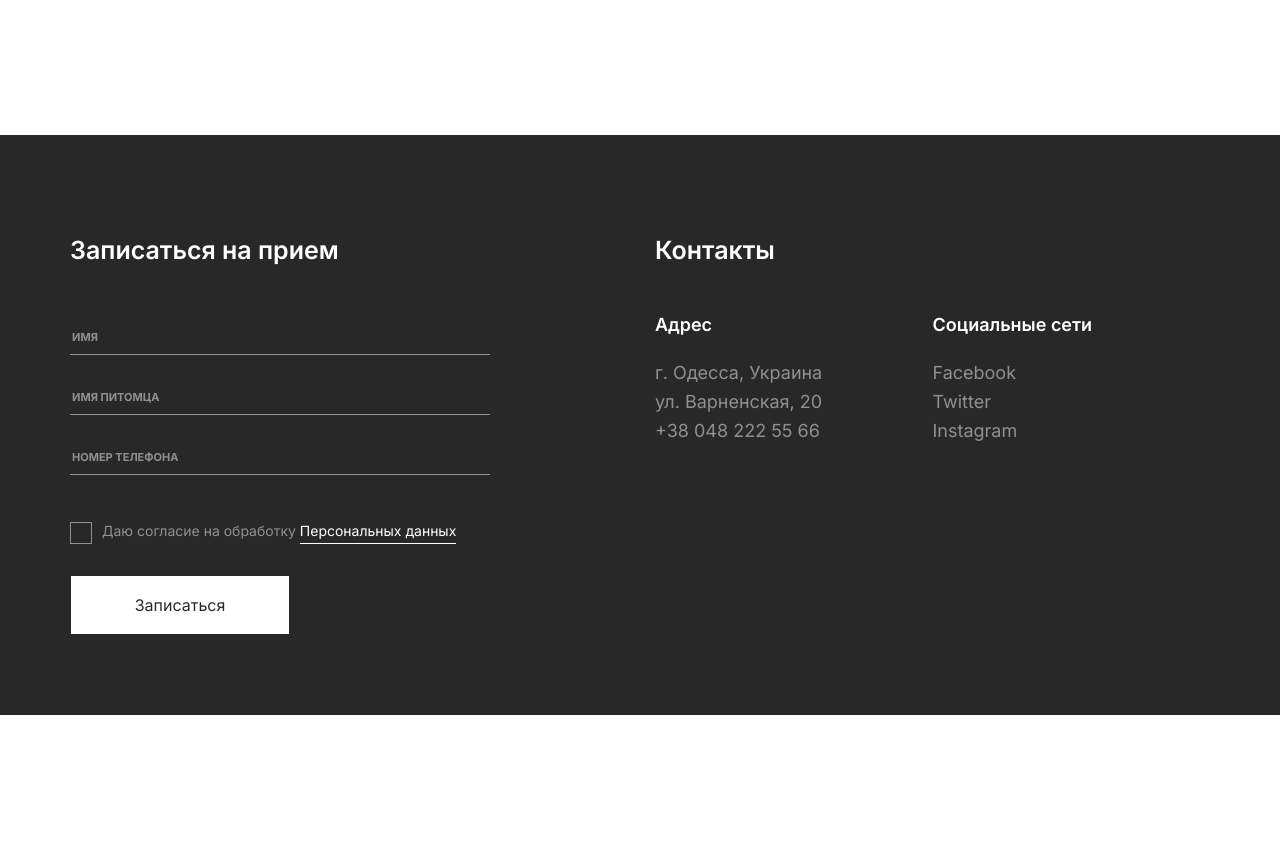
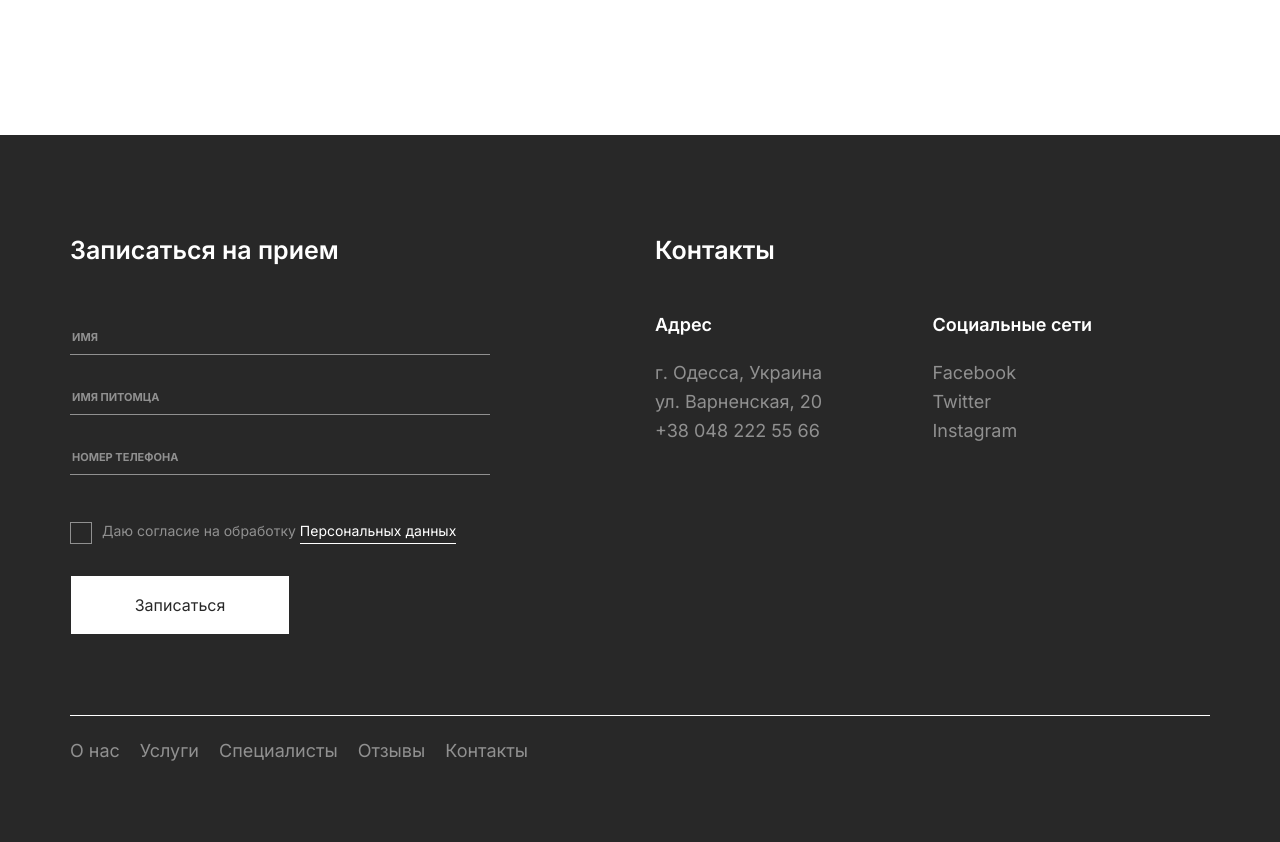
Before and after one commit to ogienkoura/vet-clinic-pet, a website: page index.html in a window 1280 px wide. Shown: the part 8426-9268 px from the top of the page. Before the commit the page ends 9141 px from the top, so only its background shows below. Drawn offline with nearby package versions, Linux system fonts and the light colour scheme.

Commit message:
сверстал футер

```diff
--- a/assets/scss/_common.scss
+++ b/assets/scss/_common.scss
@@ -572,3 +572,52 @@ header {
     }
   }
 }
+
+.footer {
+  background-color: $color-black;
+  &__block {
+    border-top: 1px solid $color-light;
+  }
+  &__contacts {
+    display: flex;
+    list-style: none;
+    padding: 0;
+    margin-top: 25px;
+    margin-bottom: 80px;
+
+    &-link {
+      margin-left: 20px;
+      position: relative;
+    }
+    &-link:first-child {
+      margin-left: 0;
+    }
+    &-link a {
+      color: $color-gray;
+      text-decoration: none;
+      font-size: 18px;
+      font-weight: 400;
+    }
+    &-link::before {
+      content: "";
+      width: 100%;
+      height: 1px;
+      background-color: $color-light;
+      position: absolute;
+      left: 0;
+      bottom: -5px;
+      transform: scaleX(0);
+      transition: transform 0.25s;
+      transform-origin: right;
+    }
+    &-link:hover::before {
+      transform: scaleX(1);
+      transition: transform 0.25s;
+      transform-origin: left;
+    }
+    &-link a:hover {
+      transition: 0.5s;
+      color: $color-light;
+    }
+  }
+}
--- a/index.html
+++ b/index.html
@@ -453,6 +453,25 @@
       </div>
     </section>
 
+    <footer class="footer">
+      <div class="container">
+        <div class="row">
+          <div class="col-xs-12">
+            <div class="footer__block">
+              <ul class="footer__contacts">
+                <li class="footer__contacts-link"><a href="">О нас</a></li>
+                <li class="footer__contacts-link"><a href="">Услуги</a></li>
+                <li class="footer__contacts-link"><a href="">Специалисты</a></li>
+                <li class="footer__contacts-link"><a href="">Отзывы</a></li>
+                <li class="footer__contacts-link"><a href="">Контакты</a></li>
+              </ul>
+            </div>
+
+          </div>
+        </div>
+      </div>
+    </footer>
+
 
 
 
```
Also changed, not shown: assets/css/style.css.
